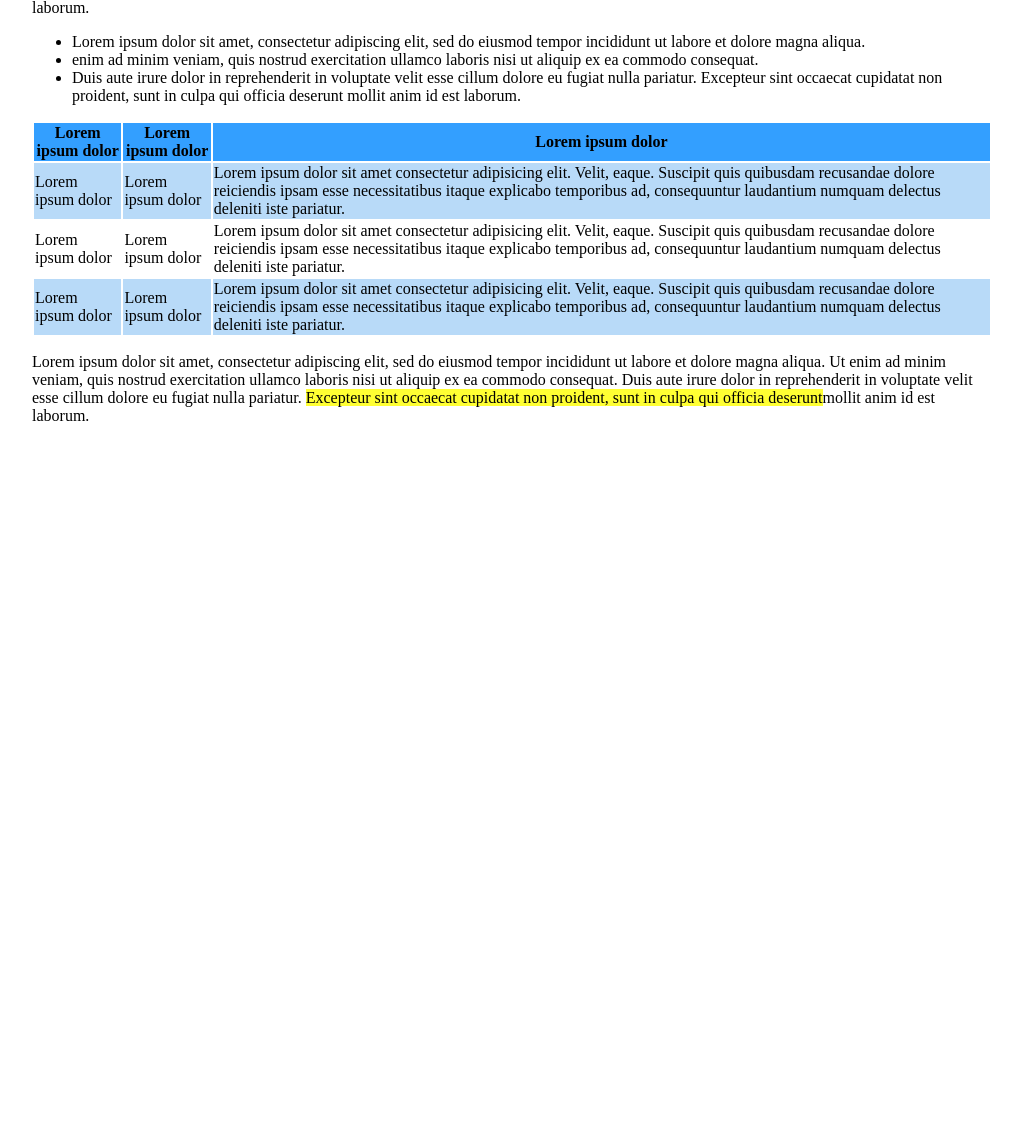
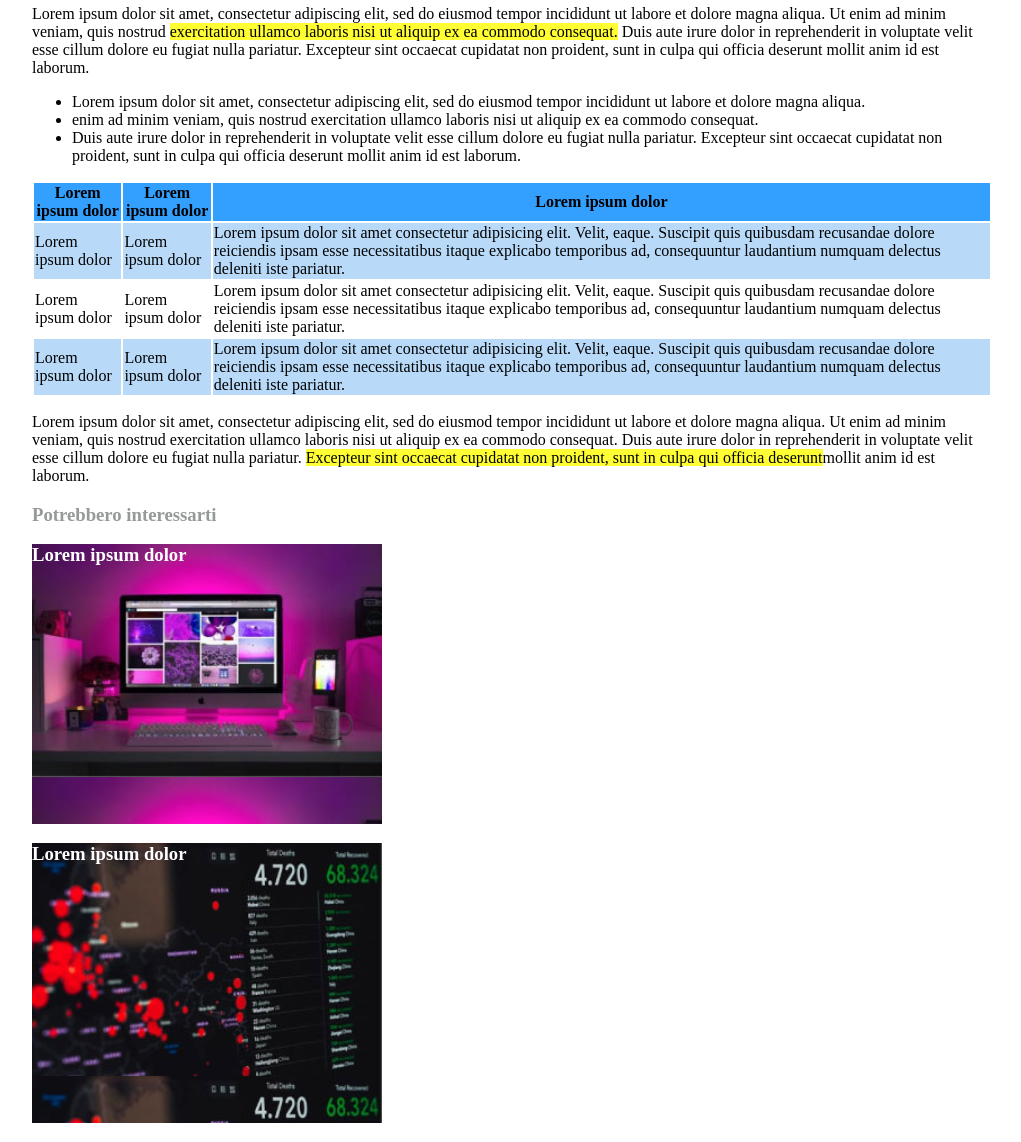
Before and after one commit to SorayaBoolean/html-css-booleaner, a plain HTML site: page index.html in a window 1280 px wide. Shown: the part 1036-2178 px from the top of the page, without its empty margins (128-1149 px from the left). Before the commit the page ends 1477 px from the top, so only its background shows below. Drawn offline with Linux system fonts and the light colour scheme; files whose address does not match are found by name.

Commit message:
pagina web Booleaner completa

```diff
--- a/css/style.css
+++ b/css/style.css
@@ -1,7 +1,8 @@
 header {
-
+    height: 100px;
+    background-size: contain;
     background-color:#339FFF;
-    background-image: ../img/pattern.png;
+    background-image: url(../img/pattern.png);
 }
 
 body {
@@ -42,3 +43,21 @@ thead {
  table .starred {
     background-color: #b8daf8;
 }
+
+#firstimg h3{
+    display: block;
+    width: 350px ;
+    height: 280px ;
+    color: rgb(255, 255, 255);
+    background-image: url(../img/monitor.jpg);
+    background-size: contain;
+}
+
+#secondimg h3{
+    display: block;
+    width: 350px ;
+    height: 280px ;
+    color: rgb(255, 255, 255);
+    background-image: url(../img/graph.jpg);
+    background-size: contain;
+}
--- a/index.html
+++ b/index.html
@@ -64,8 +64,14 @@
             <p>Lorem ipsum dolor sit amet, consectetur adipiscing elit, sed do eiusmod tempor incididunt ut labore et dolore magna aliqua. Ut enim ad minim veniam, quis nostrud exercitation ullamco laboris nisi ut aliquip ex ea commodo consequat. Duis aute irure dolor in reprehenderit in voluptate velit esse cillum dolore eu fugiat nulla pariatur. <span class="evidenziatore">Excepteur sint occaecat cupidatat non proident, sunt in culpa qui officia deserunt</span>mollit anim id est laborum.</p>
             </section>
     </main>
-    <footer>
-
+    <footer> <!--potrebbero interessarti-->
+        <h3 class="almostblack">Potrebbero interessarti</h3>
+        <div id="firstimg">
+            <h3>Lorem ipsum dolor</h3>
+        </div>
+        <div id="secondimg">
+            <h3>Lorem ipsum dolor</h3>
+        </div>
     </footer>
 </body>
 </html>
```
